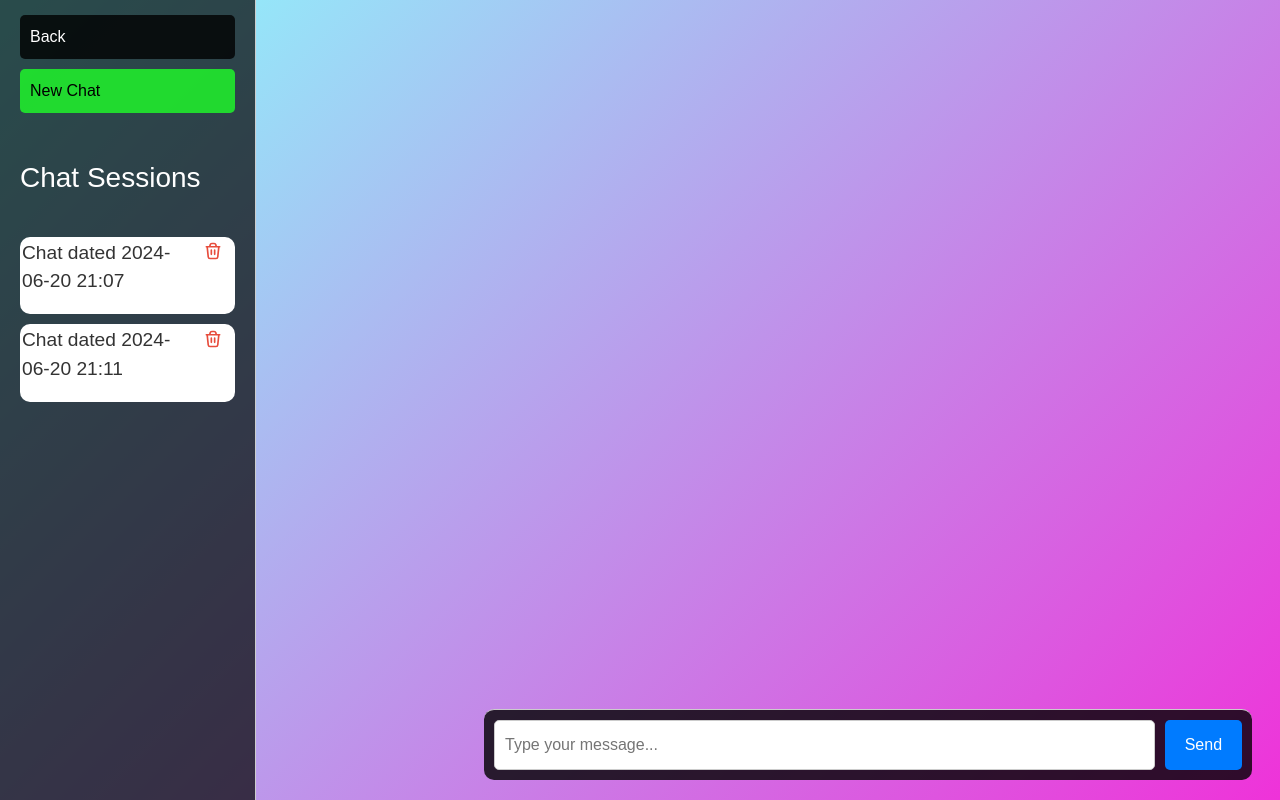
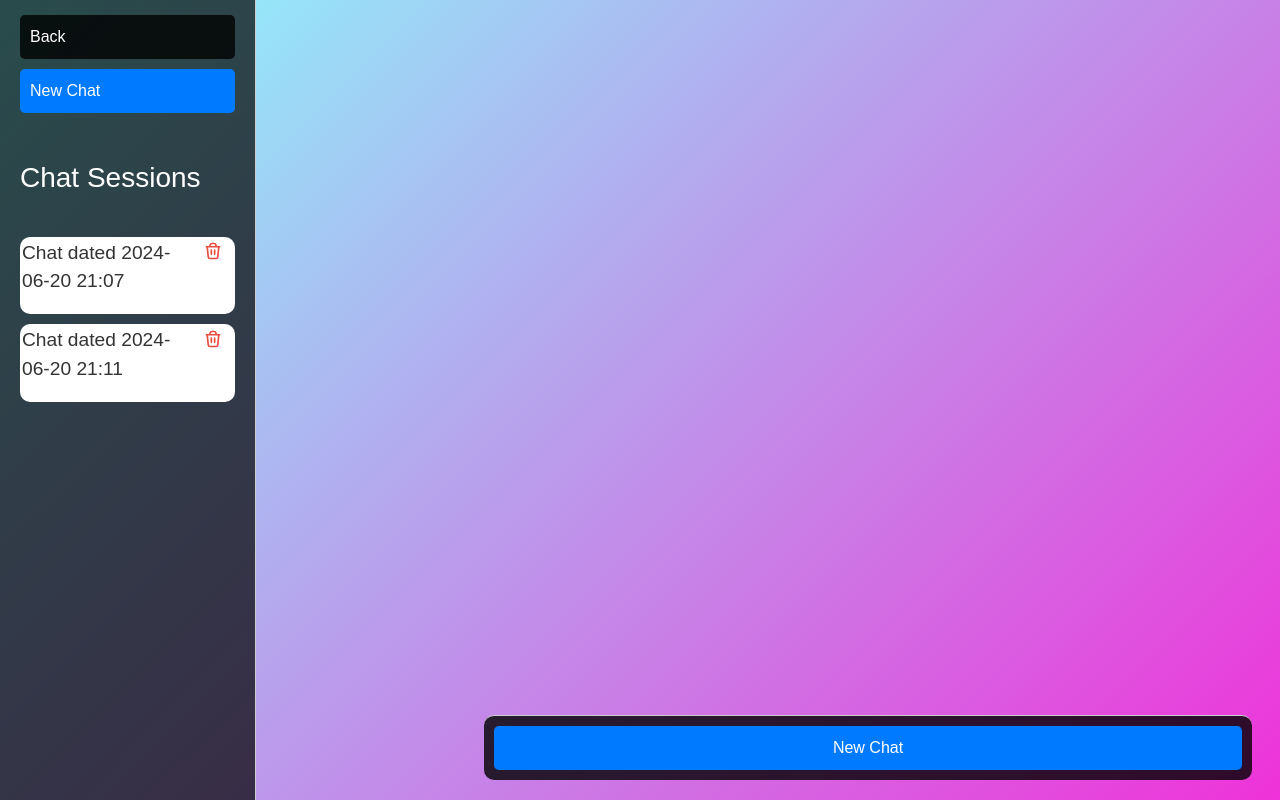
Before and after one commit to venkateshsridharann/Price-Negotiator-Chatbot, a Django app: page /chat/ in a window 1280 px wide. Run offline with Django 5.2, Linux system fonts and the light colour scheme; a user stored in the database is signed in; data comes from the database, SQL or seed files in the repository; both versions use the stored data as it was after the commit; some libraries are stand-ins or nearby versions.

Commit message:
Fixed the main chat page - new chat from message box

```diff
--- a/negotiator/chat/static/chat.js
+++ b/negotiator/chat/static/chat.js
@@ -1,6 +1,6 @@
 document.addEventListener('DOMContentLoaded', function() {
     const userInput = document.getElementById('user-input');
-    const userText = userInput.value; // Get the value entered by the user
+    const userText = userInput.value; // Get the value entered by the user}
     const sendButton = document.getElementById('send-button');
     const chatOutput = document.getElementById('chat-output');
     const chat_id = document.getElementById('chat-session-id');
@@ -19,7 +19,6 @@ document.addEventListener('DOMContentLoaded', function() {
         const userInput = document.getElementById('user-input');
         const userText = userInput.value.trim(); // Get the trimmed value entered by the user
         const chat_id = document.getElementById('chat-session-id').value;
-
         if (userText) {
             userInput.disabled = true;
             sendButton.disabled = true;
@@ -82,11 +81,9 @@ document.addEventListener('DOMContentLoaded', function() {
         return cookieValue;
     }
 
+
+    document.getElementById('new-chat').addEventListener('click', function() {
+        console.log(window.location.href)
+        window.location.href = '/chat/add_chat';
+    });
 });
-
-// JavaScript function to toggle visibility of edit form
-function toggleEditForm(chatId) {
-    var form = document.getElementById('editForm' + chatId);
-    form.style.display = (form.style.display === 'none') ? 'block' : 'none';
-    form.action = 'chat/edit/' + chatId; // Update form action dynamically
-}
--- a/negotiator/chat/templates/chat_interface.html
+++ b/negotiator/chat/templates/chat_interface.html
@@ -117,6 +117,9 @@
             border-radius: 5px;
             margin-right: 10px;
         }
+        .not-required{
+            display: none;
+        }
         #send-button {
             padding: 10px 20px;
             background-color: #007bff;
@@ -124,6 +127,17 @@
             border: none;
             border-radius: 5px;
             cursor: pointer;
+        }
+        #new-chat {
+            padding: 10px 20px;
+            background-color: #007bff;
+            color: #fff;
+            /* background-color:rgba(30, 255, 41, 1);
+             color: #000000; */
+            border: none;
+            border-radius: 5px;
+            cursor: pointer;
+            width: 100%;
         }
         .product-container {
             background-color: rgba(0, 0, 0, 0.8);
@@ -167,11 +181,11 @@
             margin: 0px;
         }
             #save {
-            background-color: rgba(30, 255, 41, 0.8);
+            background-color: #007bff;
+            color: #fff;
             padding: 10px;
             border-radius: 5px;
             width: 100%;
-            color: #000000;
             margin-top: 10px;
         }
         .back:hover {
@@ -260,17 +274,27 @@
                 </div>
 
             </div>
+            {% if not indicator %}
             <div id="user-input-container">
-
                 <input type="text" id="user-input" placeholder="Type your message...">
                 <button id="send-button">Send</button>
+                <button id="new-chat" class='not-required'>New Chat</button>
             </div>
+            {% endif %}
+            {% if indicator %}
+            <div id="user-input-container">
+                <input type="text" id="user-input" class='not-required' placeholder="Type your message..." disabled>
+                <button id="new-chat">New Chat</button>
+                <button class='not-required' id="send-button">Send</button>
+            </div>
+            {% endif %}
         </div>
     </div>
 
     <script src="{% static 'chat.js' %}"></script>
 
     <script>
+        // this chat session is used for adding new messages
         var currentUrl = window.location.href;
         currentUrl = currentUrl.split('/').pop()
         document.getElementById('chat-session-id').value = currentUrl;
--- a/negotiator/chat/urls.py
+++ b/negotiator/chat/urls.py
@@ -4,7 +4,7 @@ from . import views
 urlpatterns = [
     path('', views.all_chats, name='all_chats'),
     path('delete/<int:pk>', views.delete_chat, name='chat_delete'),
-    path('edit/<int:pk>', views.chat_edit, name='chat_edit'),
+    # path('edit/<int:pk>', views.chat_edit, name='chat_edit'),
     path('add_chat/', views.add_chat, name='add_chat'),
     path('<int:pk>', views.load_chat, name='load_chat'),
     path('send_message/', views.send_message, name='send_message'),
--- a/negotiator/chat/views.py
+++ b/negotiator/chat/views.py
@@ -12,9 +12,12 @@
 
 @login_required
 def all_chats(request):
+    current_url = request.build_absolute_uri()
+    url_segments = current_url.split('/')
+    indicator = True if url_segments[-1] == '' else False
     # Filter chat sessions by the logged-in user
     chat_sessions = ChatSession.objects.filter(user=request.user)
-    return render(request, 'chat_interface.html', { 'chat_sessions': chat_sessions})
+    return render(request, 'chat_interface.html', { 'chat_sessions': chat_sessions, 'indicator':indicator})
 
 
 @login_required
```
Also changed, not shown: negotiator/db.sqlite3.
